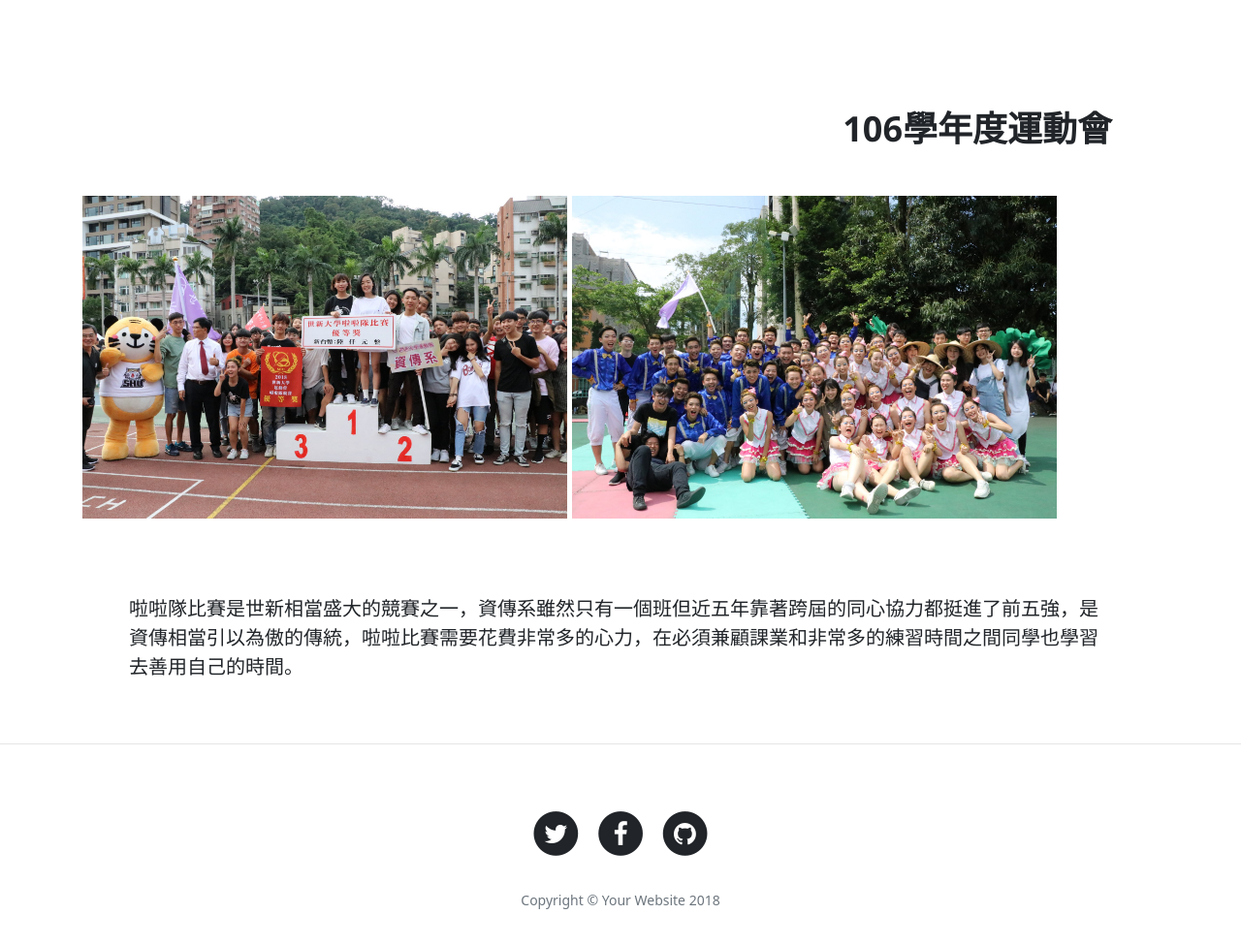
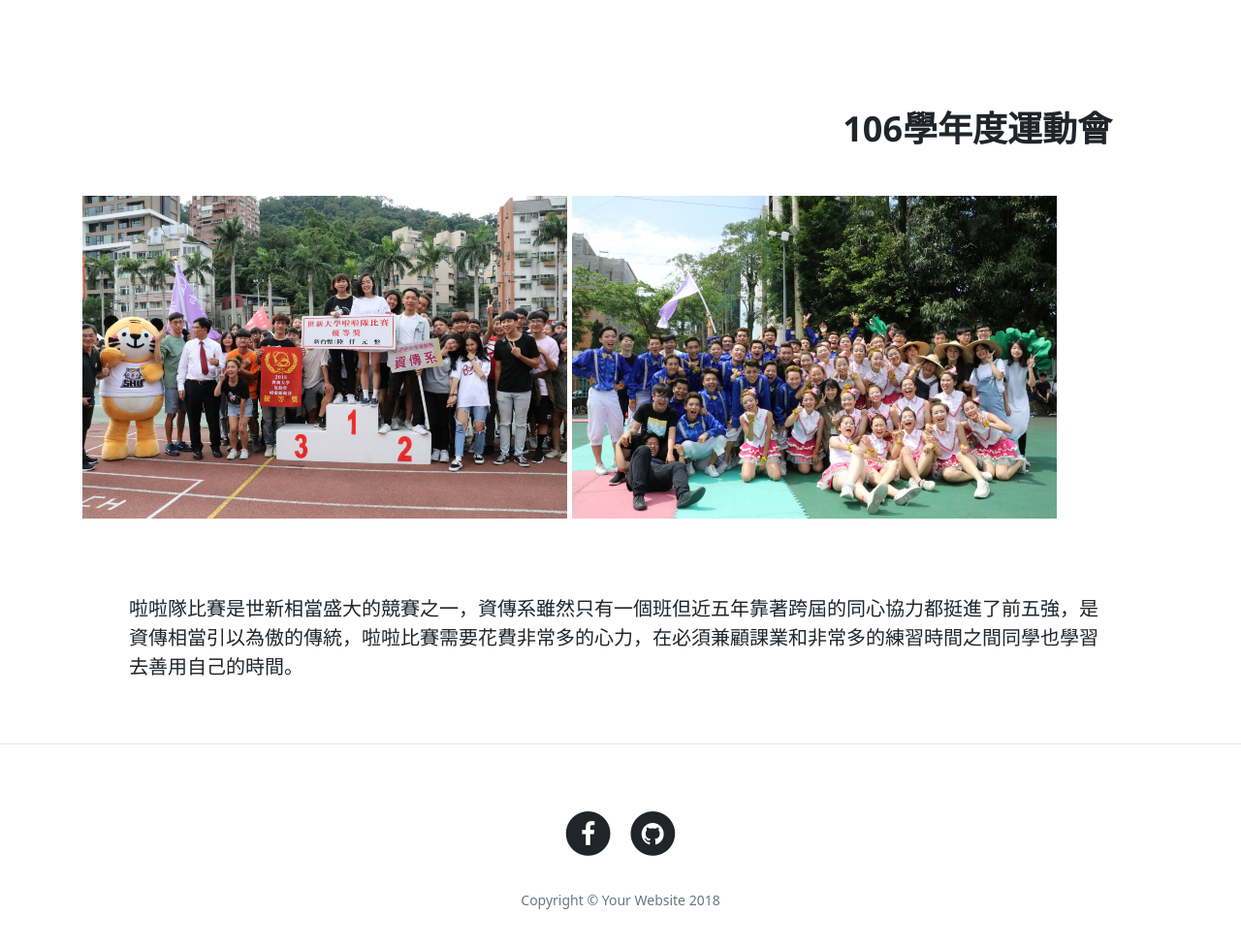
Before and after one commit to 4yun/ics2, a website: page contact.html in a window 1280 px wide. Shown: the part 2077-3053 px from the top of the page at 97% size. Drawn offline with nearby package versions, Linux system fonts and the light colour scheme.

Commit message:
Add files via upload

```diff
--- a/contact.html
+++ b/contact.html
@@ -138,21 +138,14 @@
     <hr>
 
     <!-- Footer -->
-    <footer>
+   <footer>
       <div class="container">
         <div class="row">
           <div class="col-lg-8 col-md-10 mx-auto">
             <ul class="list-inline text-center">
+
               <li class="list-inline-item">
-                <a href="#">
-                  <span class="fa-stack fa-lg">
-                    <i class="fa fa-circle fa-stack-2x"></i>
-                    <i class="fa fa-twitter fa-stack-1x fa-inverse"></i>
-                  </span>
-                </a>
-              </li>
-              <li class="list-inline-item">
-                <a href="#">
+                <a href="https://www.facebook.com/icssc/">
                   <span class="fa-stack fa-lg">
                     <i class="fa fa-circle fa-stack-2x"></i>
                     <i class="fa fa-facebook fa-stack-1x fa-inverse"></i>
@@ -160,7 +153,7 @@
                 </a>
               </li>
               <li class="list-inline-item">
-                <a href="#">
+                <a href="https://github.com/4yun/ics2">
                   <span class="fa-stack fa-lg">
                     <i class="fa fa-circle fa-stack-2x"></i>
                     <i class="fa fa-github fa-stack-1x fa-inverse"></i>
```
Also changed, not shown: about.html (+3 -10 lines), index.html (+3 -10 lines), post.html (+3 -10 lines).
